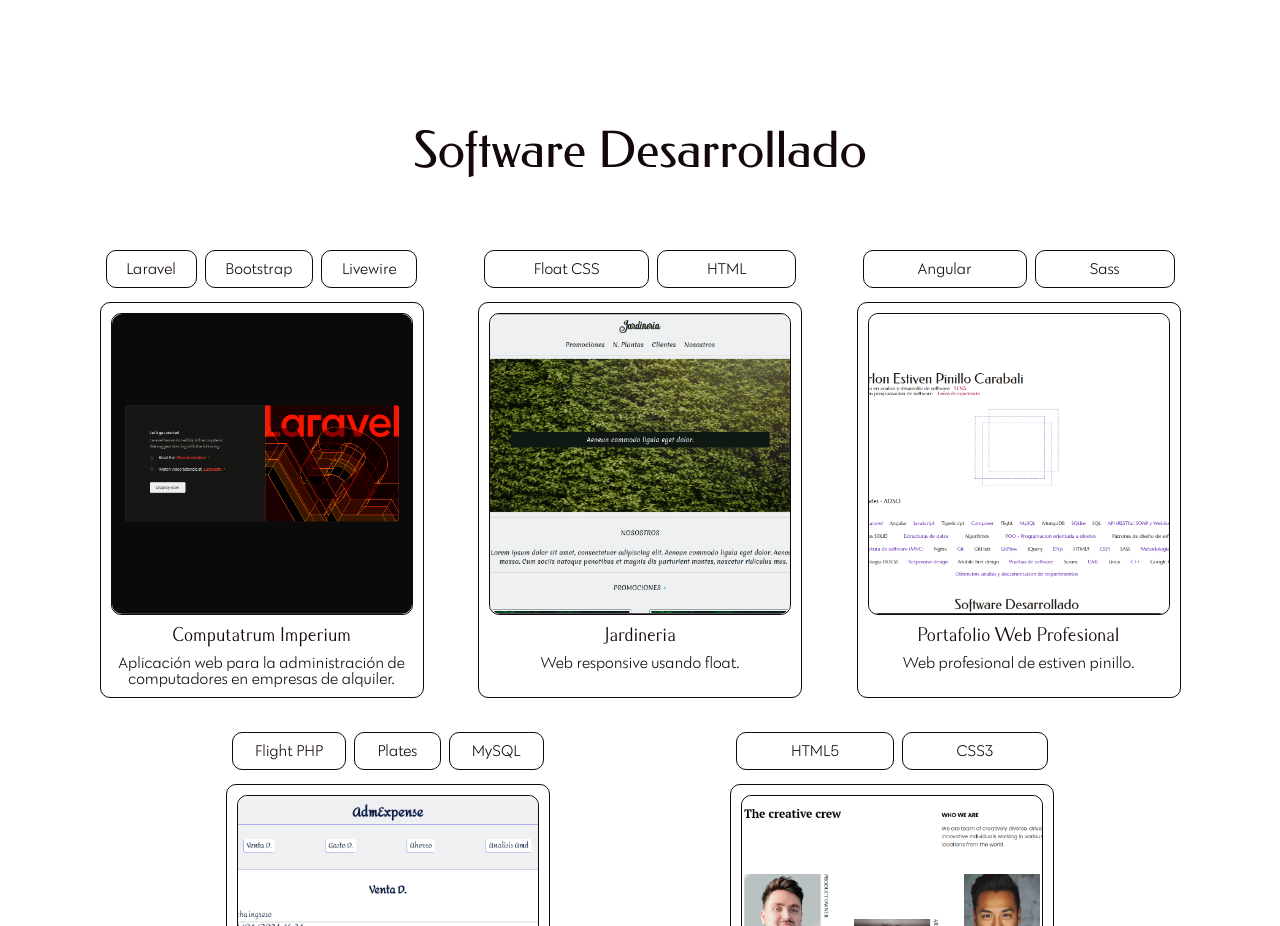
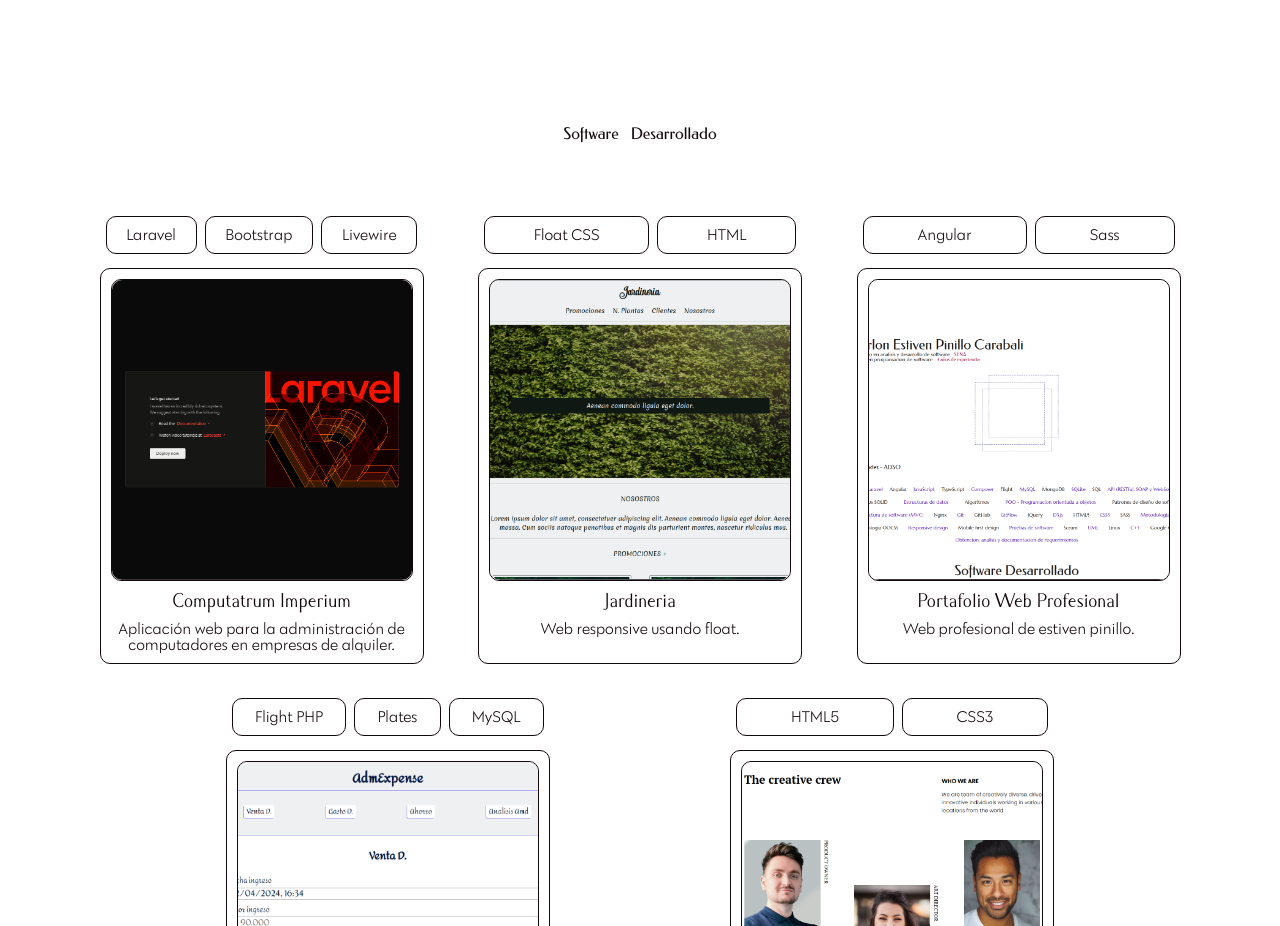
Before and after one commit to EstivenPinillo/estivenpinillo.dev, an Angular app: page / in a window 1280 px wide. Shown: the part 940-1866 px from the top of the page. Built offline with nearby package versions, Linux system fonts and the light colour scheme.

Commit message:
feat: change font size in header projects

```diff
--- a/src/app/features/software/software.component.html
+++ b/src/app/features/software/software.component.html
@@ -1,5 +1,5 @@
 <section class="software mt-14" id="proyectos">
-    <header class="software-header federo fz-5rem color-14080E-night">
+    <header class="software-header federo font-size4rem color-14080E-night">
         <span>Software</span><span>Desarrollado</span>
     </header>
     <section class="software-list">
```
